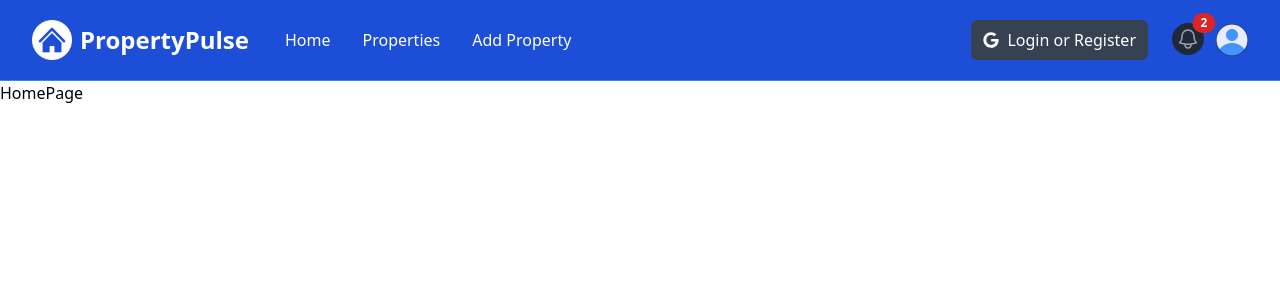
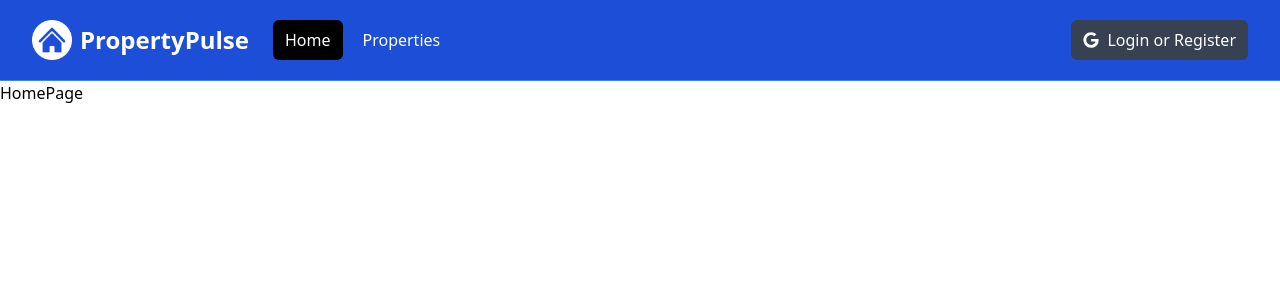
Before and after one commit to MuhammadSalmann/Estate-Pro-NextJs, a Next.js app: page / in a window 1280 px wide. Shown: the top 300 px of the page. Built offline with nearby package versions, Linux system fonts and the light colour scheme.

Commit message:
Navbar done with state

```diff
--- a/components/Navbar.tsx
+++ b/components/Navbar.tsx
@@ -1,205 +1,227 @@
-'use client';
-import { useState } from 'react';
-import Image from 'next/image';
-import logo from '@/assets/images/logo-white.png';
-import profileDefault from '@/assets/images/profile.png';
-import Link from 'next/link';
-import { FaGoogle } from 'react-icons/fa';
+"use client";
+import { useState } from "react";
+import Image from "next/image";
+import logo from "@/assets/images/logo-white.png";
+import profileDefault from "@/assets/images/profile.png";
+import Link from "next/link";
+import { FaGoogle } from "react-icons/fa";
+import { usePathname } from "next/navigation";
 
 const Navbar = () => {
+  const [isMobileMenuOpen, setIsMobileMenuOpen] = useState(false);
+  const [isProfileMenuOpen, setIsProfileMenuOpen] = useState(false);
+  const [isLoggedIn, setIsLoggedIn] = useState(false);
+
+  const pathname = usePathname();
+
   return (
-    <nav className='bg-blue-700 border-b border-blue-500'>
-      <div className='mx-auto max-w-7xl px-2 sm:px-6 lg:px-8'>
-        <div className='relative flex h-20 items-center justify-between'>
-          <div className='absolute inset-y-0 left-0 flex items-center md:hidden'>
+    <nav className="border-b border-blue-500 bg-blue-700">
+      <div className="mx-auto max-w-7xl px-2 sm:px-6 lg:px-8">
+        <div className="relative flex h-20 items-center justify-between">
+          <div className="absolute inset-y-0 left-0 flex items-center md:hidden">
             {/* <!-- Mobile menu button--> */}
             <button
-              type='button'
-              id='mobile-dropdown-button'
-              className='relative inline-flex items-center justify-center rounded-md p-2 text-gray-400 hover:bg-gray-700 hover:text-white focus:outline-none focus:ring-2 focus:ring-inset focus:ring-white'
-              aria-controls='mobile-menu'
-              aria-expanded='false'
+              type="button"
+              id="mobile-dropdown-button"
+              className="relative inline-flex items-center justify-center rounded-md p-2 text-gray-400 hover:bg-gray-700 hover:text-white focus:outline-none focus:ring-2 focus:ring-inset focus:ring-white"
+              aria-controls="mobile-menu"
+              aria-expanded="false"
+              onClick={() => setIsMobileMenuOpen(!isMobileMenuOpen)}
             >
-              <span className='absolute -inset-0.5'></span>
-              <span className='sr-only'>Open main menu</span>
+              <span className="absolute -inset-0.5"></span>
+              <span className="sr-only">Open main menu</span>
               <svg
-                className='block h-6 w-6'
-                fill='none'
-                viewBox='0 0 24 24'
-                strokeWidth='1.5'
-                stroke='currentColor'
-                aria-hidden='true'
+                className="block h-6 w-6"
+                fill="none"
+                viewBox="0 0 24 24"
+                strokeWidth="1.5"
+                stroke="currentColor"
+                aria-hidden="true"
               >
                 <path
-                  strokeLinecap='round'
-                  strokeLinejoin='round'
-                  d='M3.75 6.75h16.5M3.75 12h16.5m-16.5 5.25h16.5'
+                  strokeLinecap="round"
+                  strokeLinejoin="round"
+                  d="M3.75 6.75h16.5M3.75 12h16.5m-16.5 5.25h16.5"
                 />
               </svg>
             </button>
           </div>
 
-          <div className='flex flex-1 items-center justify-center md:items-stretch md:justify-start'>
+          <div className="flex flex-1 items-center justify-center md:items-stretch md:justify-start">
             {/* <!-- Logo --> */}
-            <Link className='flex flex-shrink-0 items-center' href='/'>
-              <Image className='h-10 w-auto' src={logo} alt='PropertyPulse' />
+            <Link className="flex flex-shrink-0 items-center" href="/">
+              <Image className="h-10 w-auto" src={logo} alt="PropertyPulse" />
 
-              <span className='hidden md:block text-white text-2xl font-bold ml-2'>
+              <span className="ml-2 hidden text-2xl font-bold text-white md:block">
                 PropertyPulse
               </span>
             </Link>
             {/* <!-- Desktop Menu Hidden below md screens --> */}
-            <div className='hidden md:ml-6 md:block'>
-              <div className='flex space-x-2'>
+            <div className="hidden md:ml-6 md:block">
+              <div className="flex space-x-2">
                 <Link
-                  href='/'
-                  className='text-white hover:bg-gray-900 hover:text-white rounded-md px-3 py-2'
+                  href="/"
+                  className={`${pathname === "/" ? "bg-black" : ""} rounded-md px-3 py-2 text-white hover:bg-gray-900 hover:text-white`}
                 >
                   Home
                 </Link>
                 <Link
-                  href='/properties'
-                  className='text-white hover:bg-gray-900 hover:text-white rounded-md px-3 py-2'
+                  href="/properties"
+                  className={`${pathname === "/properties" ? "bg-black" : ""} rounded-md px-3 py-2 text-white hover:bg-gray-900 hover:text-white`}
                 >
                   Properties
                 </Link>
+                {isLoggedIn && (
                   <Link
-                  href='/properties/add'
-                  className='text-white hover:bg-gray-900 hover:text-white rounded-md px-3 py-2'
+                    href="/properties/add"
+                    className={`${pathname === "/properties/add" ? "bg-black" : ""} rounded-md px-3 py-2 text-white hover:bg-gray-900 hover:text-white`}
                   >
                     Add Property
                   </Link>
+                )}
               </div>
             </div>
           </div>
 
           {/* <!-- Right Side Menu (Logged Out) --> */}
-          <div className='hidden md:block md:ml-6'>
-            <div className='flex items-center'>
-              <button className='flex items-center text-white bg-gray-700 hover:bg-gray-900 hover:text-white rounded-md px-3 py-2'>
-                <FaGoogle className='text-white mr-2' />
+          {!isLoggedIn && (
+            <div className="hidden md:ml-6 md:block">
+              <div className="flex items-center">
+                <button className="flex items-center rounded-md bg-gray-700 px-3 py-2 text-white hover:bg-gray-900 hover:text-white">
+                  <FaGoogle className="mr-2 text-white" />
                   <span>Login or Register</span>
                 </button>
               </div>
             </div>
+          )}
 
           {/* <!-- Right Side Menu (Logged In) --> */}
-          <div className='absolute inset-y-0 right-0 flex items-center pr-2 md:static md:inset-auto md:ml-6 md:pr-0'>
-            <Link href='/messages' className='relative group'>
+          {isLoggedIn && (
+            <div className="absolute inset-y-0 right-0 flex items-center pr-2 md:static md:inset-auto md:ml-6 md:pr-0">
+              <Link href="/messages" className="group relative">
                 <button
-                type='button'
-                className='relative rounded-full bg-gray-800 p-1 text-gray-400 hover:text-white focus:outline-none focus:ring-2 focus:ring-white focus:ring-offset-2 focus:ring-offset-gray-800'
+                  type="button"
+                  className="relative rounded-full bg-gray-800 p-1 text-gray-400 hover:text-white focus:outline-none focus:ring-2 focus:ring-white focus:ring-offset-2 focus:ring-offset-gray-800"
                 >
-                <span className='absolute -inset-1.5'></span>
-                <span className='sr-only'>View notifications</span>
+                  <span className="absolute -inset-1.5"></span>
+                  <span className="sr-only">View notifications</span>
                   <svg
-                  className='h-6 w-6'
-                  fill='none'
-                  viewBox='0 0 24 24'
-                  strokeWidth='1.5'
-                  stroke='currentColor'
-                  aria-hidden='true'
+                    className="h-6 w-6"
+                    fill="none"
+                    viewBox="0 0 24 24"
+                    strokeWidth="1.5"
+                    stroke="currentColor"
+                    aria-hidden="true"
                   >
                     <path
-                    strokeLinecap='round'
-                    strokeLinejoin='round'
-                    d='M14.857 17.082a23.848 23.848 0 005.454-1.31A8.967 8.967 0 0118 9.75v-.7V9A6 6 0 006 9v.75a8.967 8.967 0 01-2.312 6.022c1.733.64 3.56 1.085 5.455 1.31m5.714 0a24.255 24.255 0 01-5.714 0m5.714 0a3 3 0 11-5.714 0'
+                      strokeLinecap="round"
+                      strokeLinejoin="round"
+                      d="M14.857 17.082a23.848 23.848 0 005.454-1.31A8.967 8.967 0 0118 9.75v-.7V9A6 6 0 006 9v.75a8.967 8.967 0 01-2.312 6.022c1.733.64 3.56 1.085 5.455 1.31m5.714 0a24.255 24.255 0 01-5.714 0m5.714 0a3 3 0 11-5.714 0"
                     />
                   </svg>
                 </button>
-              <span className='absolute top-0 right-0 inline-flex items-center justify-center px-2 py-1 text-xs font-bold leading-none text-white transform translate-x-1/2 -translate-y-1/2 bg-red-600 rounded-full'>
+                <span className="absolute right-0 top-0 inline-flex -translate-y-1/2 translate-x-1/2 transform items-center justify-center rounded-full bg-red-600 px-2 py-1 text-xs font-bold leading-none text-white">
                   2
                   {/* <!-- Replace with the actual number of notifications --> */}
                 </span>
               </Link>
               {/* <!-- Profile dropdown button --> */}
-            <div className='relative ml-3'>
+              <div className="relative ml-3">
                 <div>
                   <button
-                  type='button'
-                  className='relative flex rounded-full bg-gray-800 text-sm focus:outline-none focus:ring-2 focus:ring-white focus:ring-offset-2 focus:ring-offset-gray-800'
-                  id='user-menu-button'
-                  aria-expanded='false'
-                  aria-haspopup='true'
+                    type="button"
+                    className="relative flex rounded-full bg-gray-800 text-sm focus:outline-none focus:ring-2 focus:ring-white focus:ring-offset-2 focus:ring-offset-gray-800"
+                    id="user-menu-button"
+                    aria-expanded="false"
+                    aria-haspopup="true"
+                    onClick={() => setIsProfileMenuOpen(!isProfileMenuOpen)}
                   >
-                  <span className='absolute -inset-1.5'></span>
-                  <span className='sr-only'>Open user menu</span>
+                    <span className="absolute -inset-1.5"></span>
+                    <span className="sr-only">Open user menu</span>
                     <Image
-                    className='h-8 w-8 rounded-full'
+                      className="h-8 w-8 rounded-full"
                       src={profileDefault}
-                    alt=''
+                      alt=""
                     />
                   </button>
                 </div>
 
                 {/* <!-- Profile dropdown --> */}
+                {isProfileMenuOpen && (
                   <div
-                id='user-menu'
-                className='hidden absolute right-0 z-10 mt-2 w-48 origin-top-right rounded-md bg-white py-1 shadow-lg ring-1 ring-black ring-opacity-5 focus:outline-none'
-                role='menu'
-                aria-orientation='vertical'
-                aria-labelledby='user-menu-button'
+                    id="user-menu"
+                    className="absolute right-0 z-10 mt-2 w-48 origin-top-right rounded-md bg-white py-1 shadow-lg ring-1 ring-black ring-opacity-5 focus:outline-none"
+                    role="menu"
+                    aria-orientation="vertical"
+                    aria-labelledby="user-menu-button"
                     tabIndex={-1}
                   >
                     <Link
-                  href='/profile'
-                  className='block px-4 py-2 text-sm text-gray-700'
-                  role='menuitem'
+                      href="/profile"
+                      className="block px-4 py-2 text-sm text-gray-700"
+                      role="menuitem"
                       tabIndex={-1}
-                  id='user-menu-item-0'
+                      id="user-menu-item-0"
                     >
                       Your Profile
                     </Link>
                     <Link
-                  href='/properties/saved'
-                  className='block px-4 py-2 text-sm text-gray-700'
-                  role='menuitem'
+                      href="/properties/saved"
+                      className="block px-4 py-2 text-sm text-gray-700"
+                      role="menuitem"
                       tabIndex={-1}
-                  id='user-menu-item-2'
+                      id="user-menu-item-2"
                     >
                       Saved Properties
                     </Link>
                     <button
-                  className='block px-4 py-2 text-sm text-gray-700'
-                  role='menuitem'
+                      className="block px-4 py-2 text-sm text-gray-700"
+                      role="menuitem"
                       tabIndex={-1}
-                  id='user-menu-item-2'
+                      id="user-menu-item-2"
                     >
                       Sign Out
                     </button>
                   </div>
+                )}
               </div>
             </div>
+          )}
         </div>
       </div>
 
       {/* <!-- Mobile menu, show/hide based on menu state. --> */}
-      <div className='hidden' id='mobile-menu'>
-        <div className='space-y-1 px-2 pb-3 pt-2'>
+      {isMobileMenuOpen && (
+        <div className="" id="mobile-menu">
+          <div className="space-y-1 px-2 pb-3 pt-2">
             <Link
-            href='/'
-            className='bg-gray-900 text-white block rounded-md px-3 py-2 text-base font-medium'
+              href="/"
+              className={`${pathname === "/" ? "bg-black" : ""} block rounded-md px-3 py-2 text-base font-medium text-gray-300 hover:bg-gray-700 hover:text-white`}
             >
               Home
             </Link>
             <Link
-            href='/properties'
-            className='text-gray-300 hover:bg-gray-700 hover:text-white block rounded-md px-3 py-2 text-base font-medium'
+              href="/properties"
+              className={`${pathname === "/properties" ? "bg-black" : ""} block rounded-md px-3 py-2 text-base font-medium text-gray-300 hover:bg-gray-700 hover:text-white`}
             >
               Properties
             </Link>
+            {isLoggedIn && (
               <Link
-            href='/properties/add.html'
-            className='text-gray-300 hover:bg-gray-700 hover:text-white block rounded-md px-3 py-2 text-base font-medium'
+                href="/properties/add.html"
+                className={`${pathname === "/properties/add" ? "bg-black" : ""} block rounded-md px-3 py-2 text-base font-medium text-gray-300 hover:bg-gray-700 hover:text-white`}
               >
                 Add Property
               </Link>
-          <button className='flex items-center text-white bg-gray-700 hover:bg-gray-900 hover:text-white rounded-md px-3 py-2 my-4'>
-            <i className='fa-brands fa-google mr-2'></i>
+            )}
+            {!isLoggedIn && (
+              <button className="my-4 flex items-center rounded-md bg-gray-700 px-3 py-2 text-white hover:bg-gray-900 hover:text-white">
               <span>Login or Register</span>
             </button>
+            )}
           </div>
         </div>
+      )}
     </nav>
   );
 };
```
Lines whose indentation alone changed are shown as unchanged.
